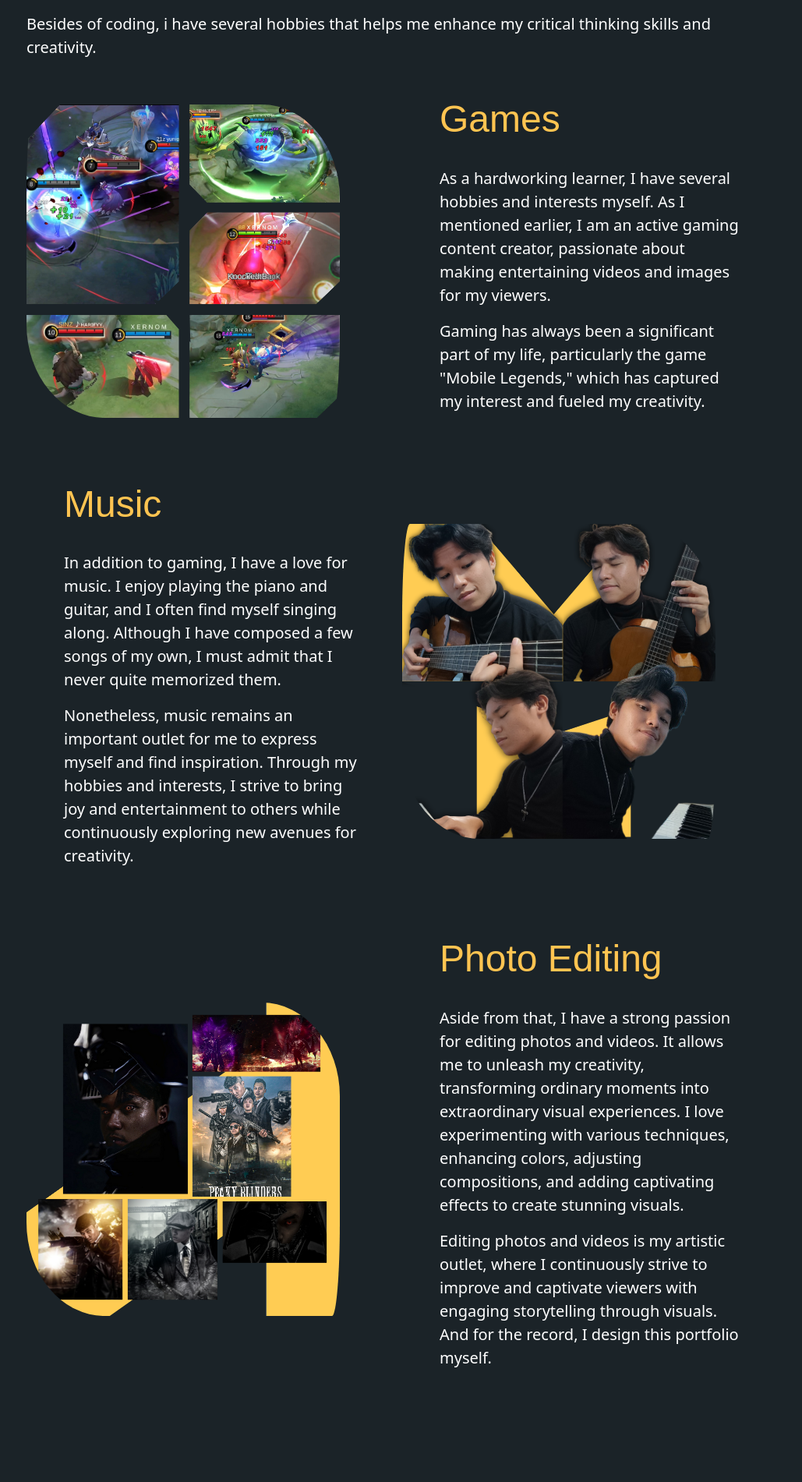
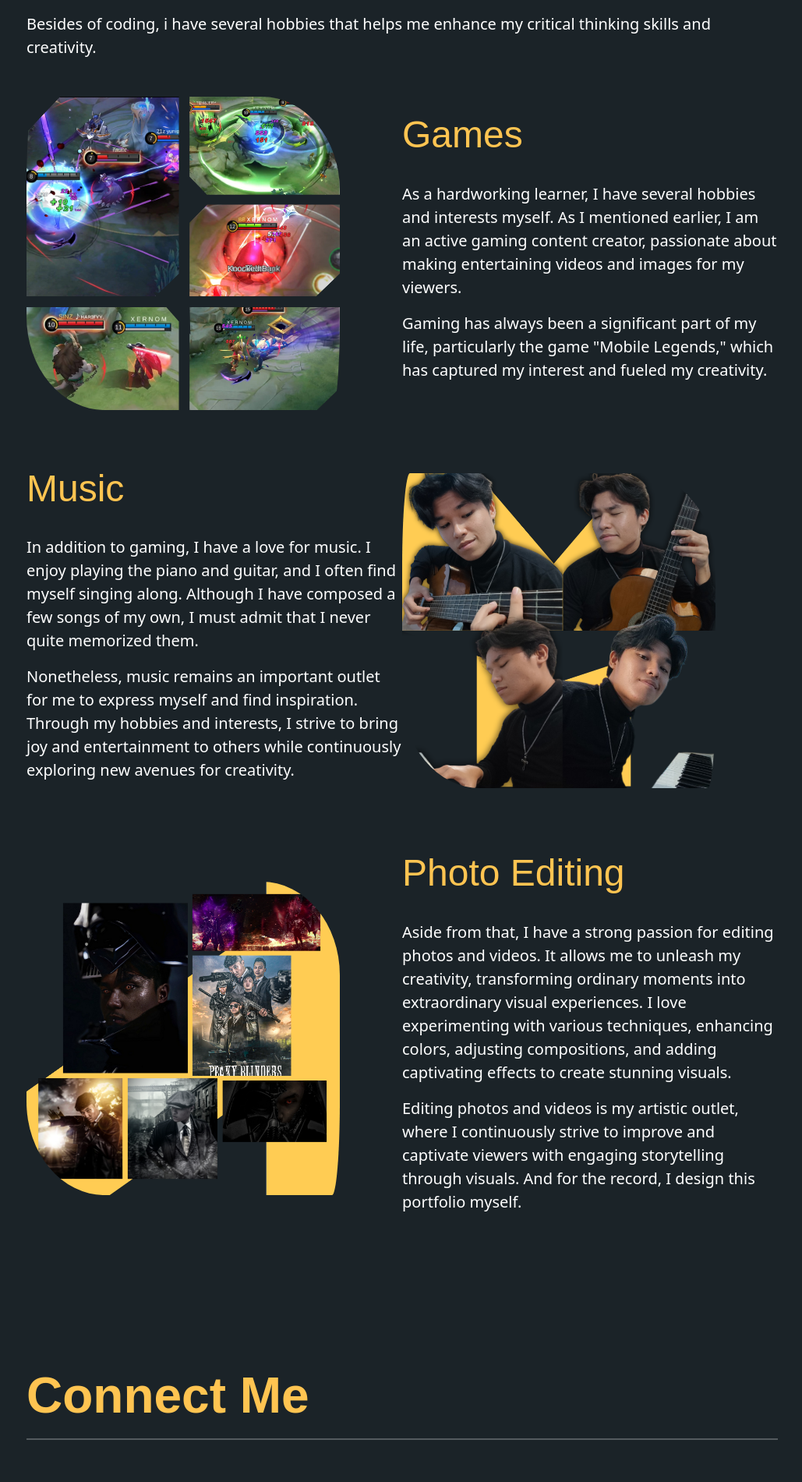
Before and after one commit to xernomm/rafaelportfolio, a React (Create React App) app: page / in a window 1280 px wide. Shown: the part 6960-8861 px from the top of the page at 78% size, without its empty margins (124-1153 px from the left). Built offline with nearby package versions, Linux system fonts and the light colour scheme.

Commit message:
padding adjustment

```diff
--- a/src/sections/Extras.jsx
+++ b/src/sections/Extras.jsx
@@ -20,7 +20,7 @@ export const Extras = () => {
                         <div className="col-lg-6 col-sm-12 smNone">
                             <img src={ml} alt="" className="col-10 aboutMeImg" />
                         </div>
-                        <div className="col-lg-6 col-sm-12 px-5">
+                        <div className="col-lg-6 col-sm-12 ">
                             <h1 className="display-5 primary">
                                 Games
                             </h1>
@@ -31,7 +31,7 @@ export const Extras = () => {
                     </div>
                     <br />
                     <div className="d-lg-flex justify-content-center align-items-center mt-5">
-                        <div className="col-lg-6 col-sm-12 px-5">
+                        <div className="col-lg-6 col-sm-12 ">
                             <h1 className="display-5 primary">
                                 Music
                             </h1>
@@ -48,7 +48,7 @@ export const Extras = () => {
                         <div className="col-lg-6 col-sm-12 smNone">
                             <img src={ps} alt="" className="col-10 aboutMeImg" />
                         </div>
-                        <div className="col-lg-6 col-sm-12 px-5">
+                        <div className="col-lg-6 col-sm-12 ">
                             <h1 className="display-5 primary">
                                 Photo Editing
                             </h1>
```
